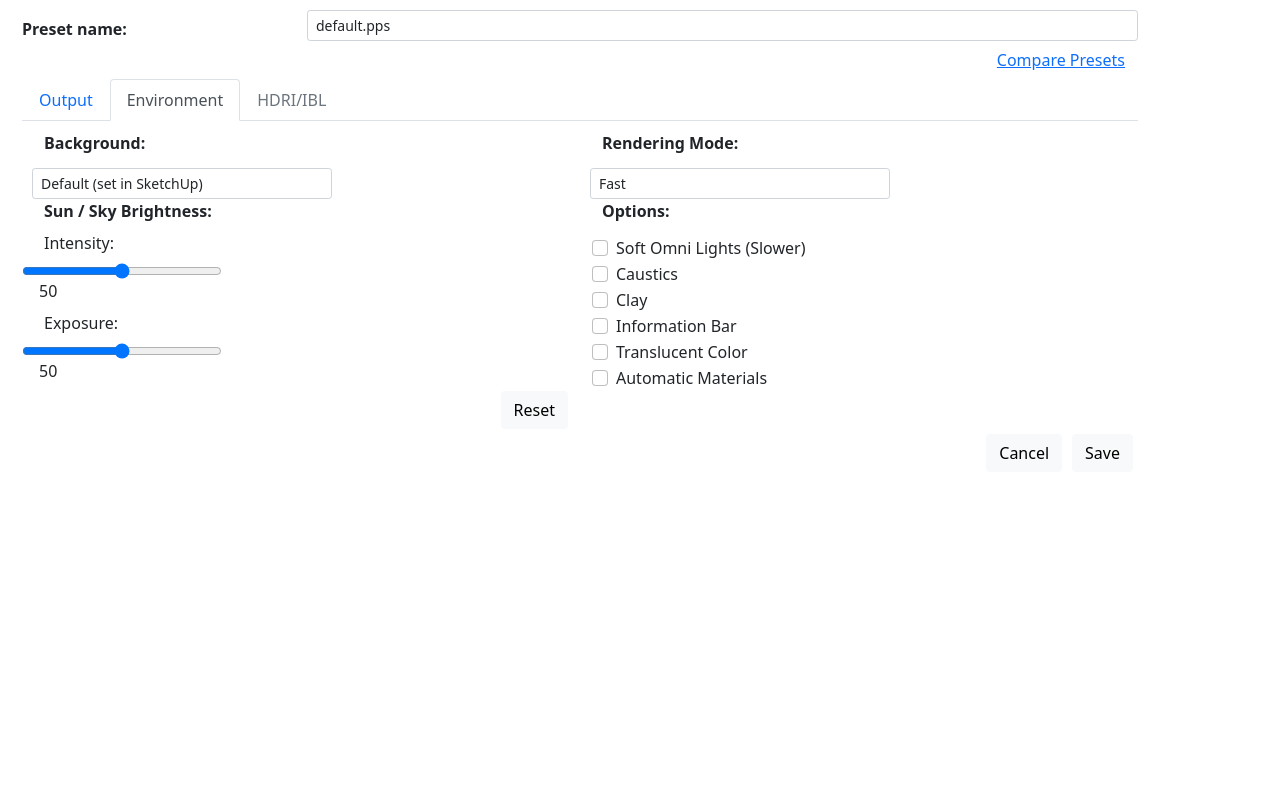
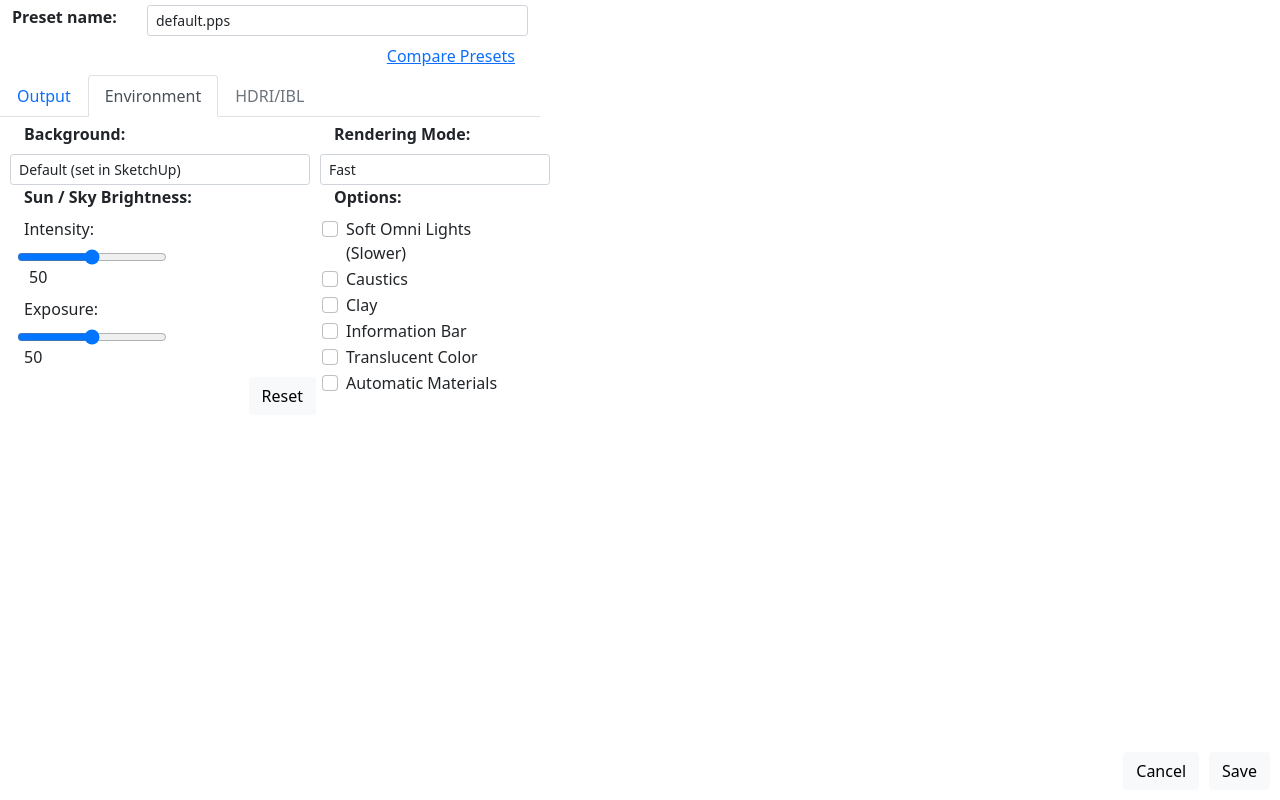
Before and after one commit to AVBursch/options, a React (Create React App) app: page / in a window 1280 px wide. Both pictures are taken after a click on the button "Environment". Built offline with nearby package versions, Linux system fonts and the light colour scheme.

Commit message:
hdr styled

```diff
--- a/src/App.js
+++ b/src/App.js
@@ -96,7 +96,12 @@ class App extends React.Component {
     render() {
         return this.state.loaded ? (
             <React.Fragment>
-                <Container style={{margin: 10}}>
+                <Container style={{
+                    width: 540,
+                    height: 515,
+                    margin: 0,
+                    padding: 0
+                }}>
                     <Presets
                         translations={this.state.translations}
                         language={this.state.language}
@@ -107,14 +112,16 @@ class App extends React.Component {
                     />
                     <Nav variant="tabs" defaultActiveKey="output">
                         <Nav.Item>
-                            <Nav.Link eventKey="output"
+                            <Nav.Link
+                                eventKey="output"
                                 onClick={(e) => { this.setState({ displayTab: "output" }) }}
                             >
                                 {this.state.translations[this.state.language].output}
                             </Nav.Link>
                         </Nav.Item>
                         <Nav.Item>
-                            <Nav.Link eventKey="environment"
+                            <Nav.Link
+                                eventKey="environment"
                                 onClick={(e) => { this.setState({ displayTab: "environment" }) }}
                             >
                                 {this.state.translations[this.state.language].environment}
@@ -130,7 +137,6 @@ class App extends React.Component {
                             </Nav.Link>
                         </Nav.Item>
                     </Nav>
-                    <div>
                     {
                         this.state.displayTab === "output" ?
                             <Output
@@ -164,20 +170,21 @@ class App extends React.Component {
                             /> :
                             null
                     }
-                    </div>
-                    <div style={{ float: 'right' }}>
+                    <div style={{ position: 'absolute', bottom: 5, right: 5 }}>
+                        <div>
                             <Button
                                 variant="light"
-                            style={{margin: 5}}
+                                style={{ margin: 5 }}
                                 onClick={this.cancel}>
                                 {this.state.translations[this.state.language].cancel}
                             </Button>
                             <Button
                                 variant="light"
-                            style={{margin: 5}}
+                                style={{ margin: 5 }}
                                 onClick={this.save}>
                                 {this.state.translations[this.state.language].save}
                             </Button>
+                        </div>
                     </div>
                 </Container>
             </React.Fragment>
@@ -188,7 +195,7 @@ class App extends React.Component {
         this.setState({
             options: { ...options }
         }, () => {
-            console.log(this.state.options);
+            // console.log(this.state.options);
         });
     }
 
--- a/src/Components/environment.jsx
+++ b/src/Components/environment.jsx
@@ -47,8 +47,13 @@ class Environment extends React.Component {
                 <Container>
                     <Row>
                         <Col>
-                            <Form.Group as={Row} style={{ marginTop: 10, marginBottom: 5 }}>
-                                <Form.Label style={{ fontWeight: 600, marginLeft: 10 }}>
+                            <Form.Group as={Row}
+                                style={{
+                                    marginTop: 5,
+                                    marginLeft: 0,
+                                    marginBottom: 0
+                                }}>
+                                <Form.Label style={{ fontWeight: 600}}>
                                     {this.props.translations[this.props.language].background}:
                                 </Form.Label>
                             </Form.Group>
@@ -69,15 +74,21 @@ class Environment extends React.Component {
                                     <option value="hdr">HDRI/IBL</option>
                                 </Form.Control>
                             </Form.Group>
-                            <Form.Group as={Row}>
-                                <Form.Label style={{ fontWeight: 600, marginLeft: 10 }}>
+                            <Form.Group as={Row}
+                                style={{
+                                    marginLeft: 0,
+                                    marginBottom: 0
+                                }}>
+                                <Form.Label style={{ fontWeight: 600 }}>
                                     {this.props.translations[this.props.language].sunSkyBrightness}:
                                 </Form.Label>
                             </Form.Group>
-                            <Form.Group as={Row}>
-                                <Form.Label
-                                    style={{ marginLeft: 10, marginRight: 5 }}
-                                >
+                            <Form.Group as={Row}
+                                style={{
+                                    marginLeft: 0,
+                                    marginBottom: 0
+                                }}>
+                                <Form.Label>
                                     {this.props.translations[this.props.language].intensity}
                                 </Form.Label>
                                 <Form.Control
@@ -85,7 +96,7 @@ class Environment extends React.Component {
                                     type="range"
                                     min={0}
                                     max={100}
-                                    style={{ width: 200 }}
+                                    style={{ width: 150, marginLeft: 5, marginRight: 5 }}
                                     defaultValue={this.props.options.environment_brightness}
                                     onChange={(e) => {
                                         const value = e.target.value;
@@ -97,8 +108,12 @@ class Environment extends React.Component {
                                     {this.props.options.environment_brightness}
                                 </Form.Label>
                             </Form.Group>
-                            <Form.Group as={Row} style={{ marginBottom: 0 }}>
-                                <Form.Label style={{ marginLeft: 10, marginRight: 5 }}>
+                            <Form.Group as={Row}
+                                style={{
+                                    marginLeft: 0,
+                                    marginBottom: 0
+                                }}>
+                                <Form.Label>
                                     {this.props.translations[this.props.language].exposure}
                                 </Form.Label>
                                 <Form.Control
@@ -106,7 +121,7 @@ class Environment extends React.Component {
                                     type="range"
                                     min={0}
                                     max={100}
-                                    style={{ width: 200 }}
+                                    style={{ width:150, marginLeft: 5, marginRight: 5 }}
                                     defaultValue={this.props.options.environment_contrast}
                                     onChange={(e) => {
                                         const value = e.target.value;
@@ -114,11 +129,16 @@ class Environment extends React.Component {
                                         this.props.updateOptions(this.props.options);
                                     }}
                                 ></Form.Control>
-                                <Form.Label style={{ marginLeft: 5 }}>
+                                <Form.Label>
                                     {this.props.options.environment_contrast}
                                 </Form.Label>
                             </Form.Group>
-                            <Form.Group as={Row}>
+                            <Form.Group as={Row}
+                                style={{
+                                    marginLeft: 0,
+                                    marginBottom: 0,
+                                    marginRight: -30
+                                }}>
                                 <Col>
                                     <Button
                                         variant="light"
@@ -135,15 +155,20 @@ class Environment extends React.Component {
                             </Form.Group>
                         </Col>
                         <Col>
-                            <Form.Group as={Row} style={{ marginTop: 10, marginBottom: 5 }}>
-                                <Form.Label style={{ fontWeight: 600, marginLeft: 10 }}>
+                            <Form.Group as={Row}
+                                style={{
+                                    marginTop: 5,
+                                    marginLeft: 0,
+                                    marginBottom: 0
+                                }}>
+                                <Form.Label style={{ fontWeight: 600 }}>
                                     {this.props.translations[this.props.language].renderingMode}:
                                 </Form.Label>
                             </Form.Group>
                             <Form.Group as={Row}>
                                 <Form.Control as="select"
                                     size="sm"
-                                    style={{ marginLeft: 10, width: 300 }}
+                                    style={{ marginLeft: 10, marginRight: 10 }}
                                     defaultValue={this.props.options.rendering_mode}
                                     onClick={(e) => {
                                         const value = e.target.value;
@@ -155,8 +180,12 @@ class Environment extends React.Component {
                                     <option value="slow">{this.props.translations[this.props.language].slow}</option>
                                 </Form.Control>
                             </Form.Group>
-                            <Form.Group as={Row} style={{ marginBottom: 5 }}>
-                                <Form.Label style={{ fontWeight: 600, marginLeft: 10 }}>
+                            <Form.Group as={Row}
+                                style={{
+                                    marginLeft: 0,
+                                    marginBottom: 0
+                                }}>
+                                <Form.Label style={{ fontWeight: 600 }}>
                                     {this.props.translations[this.props.language].options}:
                                 </Form.Label>
                             </Form.Group>
--- a/src/Components/presets.jsx
+++ b/src/Components/presets.jsx
@@ -1,6 +1,6 @@
 import React from 'react';
 import 'bootstrap/dist/css/bootstrap.min.css';
-import { Button, Col, Form, Row } from 'react-bootstrap';
+import { Button, Col, Container, Form, Row } from 'react-bootstrap';
 
 class Presets extends React.Component {
     constructor(props) {
@@ -16,12 +16,14 @@ class Presets extends React.Component {
     render() {
         return (
             <React.Fragment>
-                <Form>
-                    <Form.Group as={Row}>
-                        <Form.Label column sm="3" style={{ fontWeight: 600 }}>
-                            {this.props.translations[this.props.language].presetName}
-                        </Form.Label>
-                        <Col sm="9">
+                <Container>
+                    <Row style={{marginTop: 5}}>
+                        <Col xs="3">
+                            <Form.Label style={{ fontWeight: 600 }}>
+                                {this.props.translations[this.props.language].presetName}
+                            </Form.Label>
+                        </Col>
+                        <Col xs="9">
                             <Form.Control as="select"
                                 defaultValue={this.props.options.preset}
                                 size="sm"
@@ -34,11 +36,15 @@ class Presets extends React.Component {
                                 {
                                     this.props.presets.map((preset, index) => {
                                         return (
-                                            <option value={preset}>{preset}</option>
+                                            <option key={index} value={preset}>{preset}</option>
                                         )
                                     })
                                 }
                             </Form.Control>
+                        </Col>
+                    </Row>
+                    <Form.Group as={Row} style={{marginBottom: 0}}>
+                        <Col>
                             <Button
                                 variant="link"
                                 style={{ float: "right" }}
@@ -48,7 +54,7 @@ class Presets extends React.Component {
                             </Button>
                         </Col>
                     </Form.Group>
-                </Form>
+                </Container>
             </React.Fragment >
         )
     }
```
Also changed, not shown: src/Components/hdr.jsx (+76 -28 lines), src/Components/output.jsx (+15 -11 lines). Lines whose indentation alone changed are shown as unchanged.
